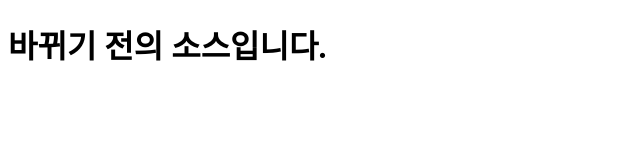
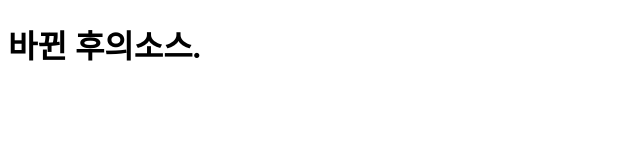
Before and after one commit to zox004/k8s_action_example, a website: page public/html/index.html in a window 1280 px wide. Shown: the whole page, without its empty margins (0-640 px from the left). Drawn offline with Linux system fonts and the light colour scheme.

Commit message:
Update index.html

```diff
--- a/public/html/index.html
+++ b/public/html/index.html
@@ -5,6 +5,6 @@
 <title>K8S Node Example</title>
 </head>
 <body>
-    <h1>바뀌기 전의 소스입니다.</h1>
+    <h1>바뀐 후의소스.</h1>
 </body>
 </html>
```
